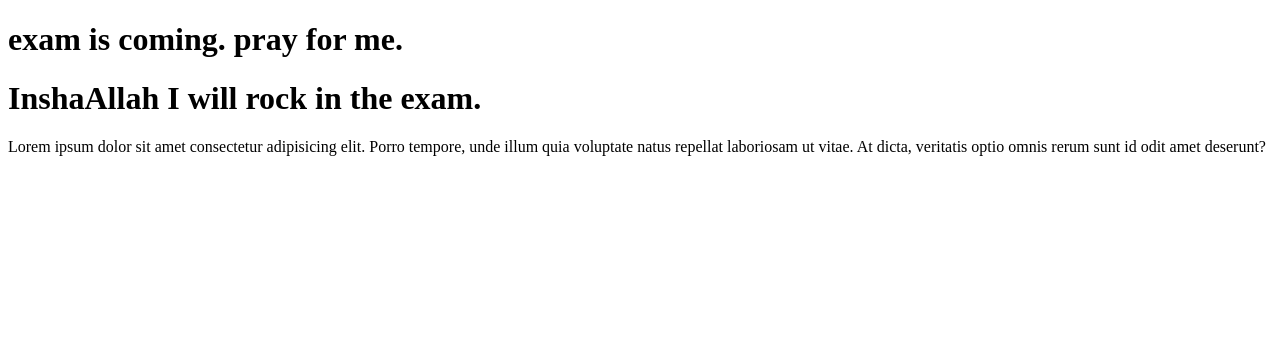
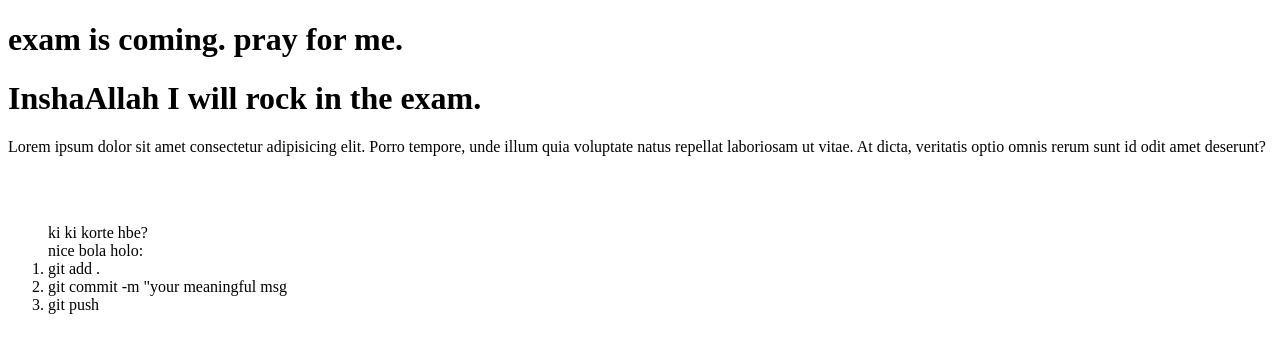
Before and after one commit to Limagination100/my-exam-routine, a plain HTML site: page index.html in a window 1280 px wide. Drawn offline with Linux system fonts and the light colour scheme.

Commit message:
practice kortechi

```diff
--- a/index.html
+++ b/index.html
@@ -9,5 +9,15 @@
     <h1>exam is coming. pray for me.</h1>
     <h1>InshaAllah I will rock in the exam.</h1>
     <p>Lorem ipsum dolor sit amet consectetur adipisicing elit. Porro tempore, unde illum quia voluptate natus repellat laboriosam ut vitae. At dicta, veritatis optio omnis rerum sunt id odit amet deserunt?</p>
+    <br><br>
+    <div>
+        <ol> ki ki korte hbe?
+        <br>nice bola holo:
+        <li>git add .</li>
+        <li>git commit -m "your meaningful msg</li>
+        <li>git push</li>
+
+        </ol>
+    </div>
 </body>
 </html>
```
